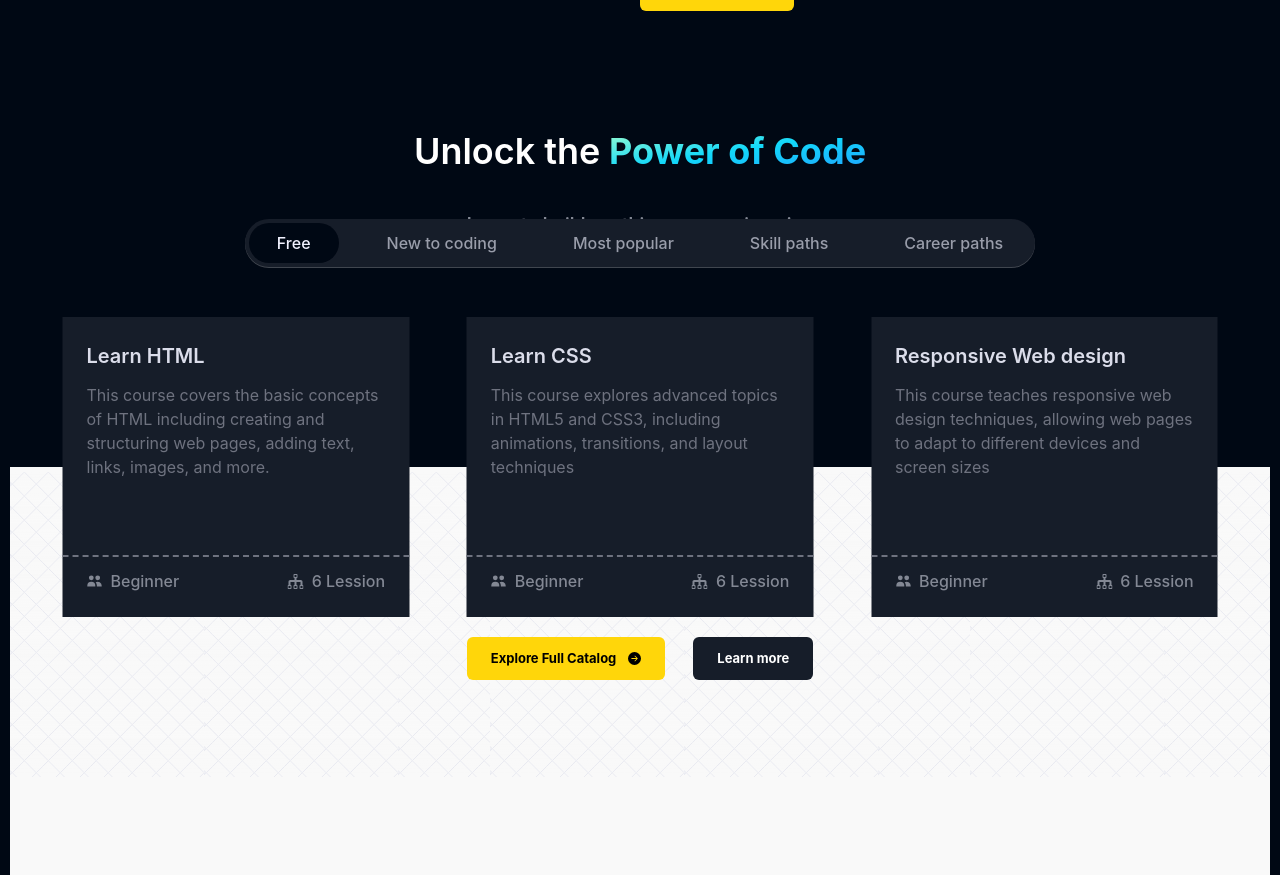
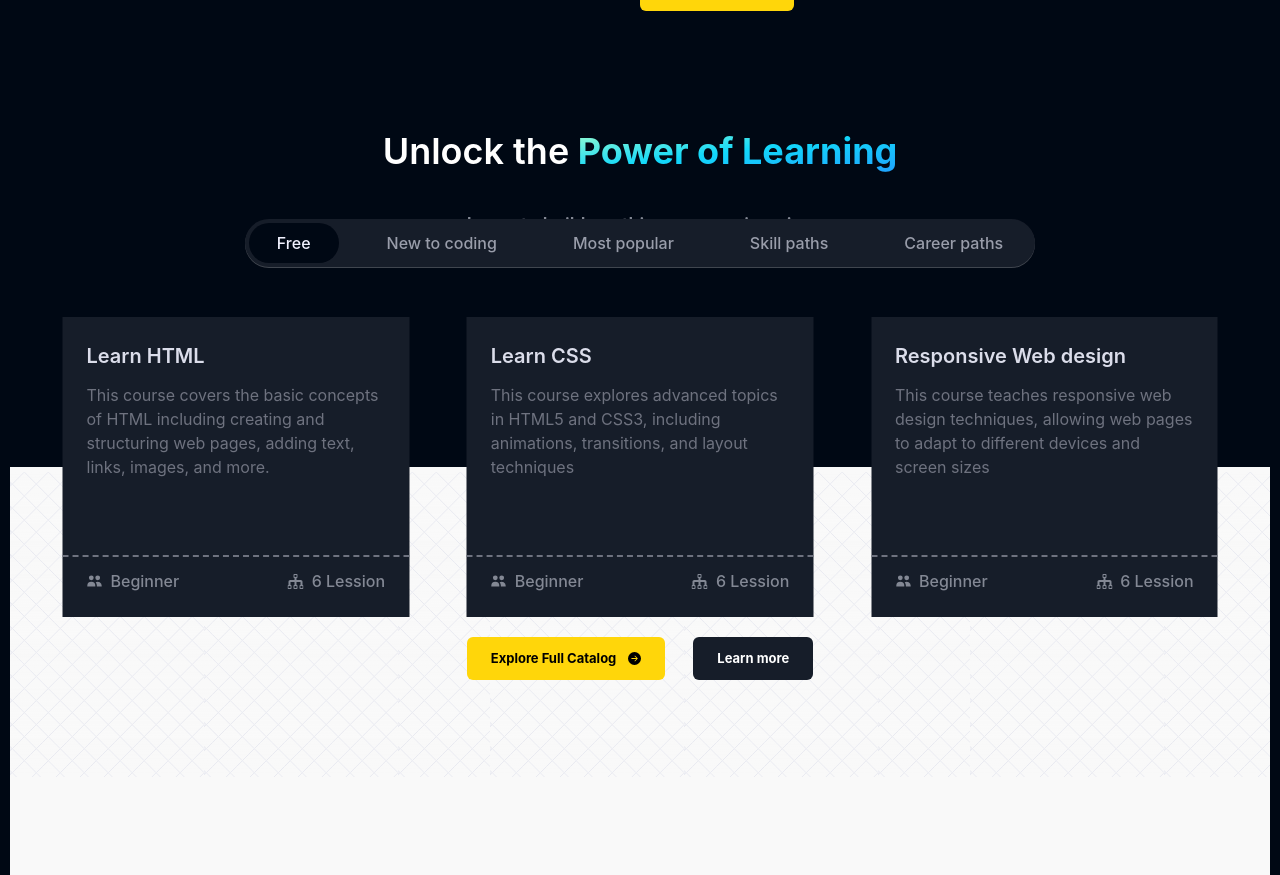
Before and after one commit to sandeep-233/Edu-support, a React (Create React App) app: page / in a window 1280 px wide. Shown: the part 1420-2295 px from the top of the page. Built offline with nearby package versions, Linux system fonts and the light colour scheme; no server answers.

Commit message:
text update

```diff
--- a/src/components/core/HomePage/ExploreMore.jsx
+++ b/src/components/core/HomePage/ExploreMore.jsx
@@ -31,7 +31,7 @@ const ExploreMore = () => {
 
         <div className="text-4xl font-semibold text-center my-10">
             Unlock the
-            <HighlightText text={" Power of Code"} color={"bg-gradient-to-tl from-[#1FA2FF] via-[#12D8FA] to-[#A6FFCB]"}/>
+            <HighlightText text={" Power of Learning"} color={"bg-gradient-to-tl from-[#1FA2FF] via-[#12D8FA] to-[#A6FFCB]"}/>
         </div>
 
         <p className="text-center text-richblack-300 text-lg font-semibold mt-1">
```
